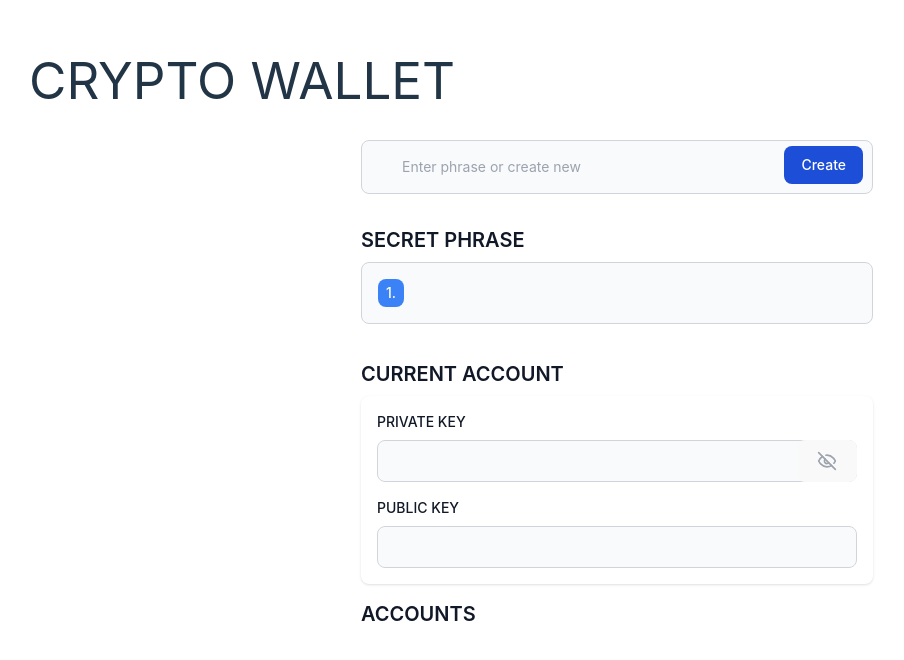
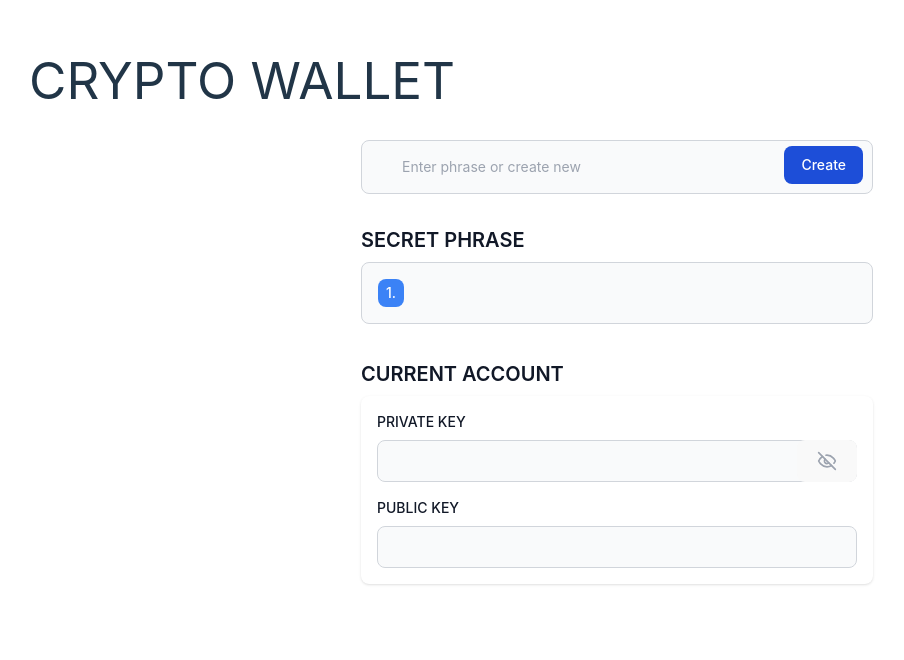
Before and after one commit to retr0717/crypto-wallet, a React (Vite) app: page / in a window 1280 px wide. Shown: the top 660 px of the page, without its empty margins (23-927 px from the left). Built offline with nearby package versions, Linux system fonts and the light colour scheme.

Commit message:
hide accounts tag

```diff
--- a/src/Wallet.jsx
+++ b/src/Wallet.jsx
@@ -172,7 +172,13 @@ const Wallet = () => {
         </div>
       )}
       <div className="">
-        <h3 className="text-xl font-semibold text-gray-900 dark:text-white">
+        <h3
+          className={
+            phrase
+              ? "text-xl font-semibold text-gray-900 dark:text-white"
+              : "hidden"
+          }
+        >
           ACCOUNTS
         </h3>
         {accounts.map((account, index) => (
```
